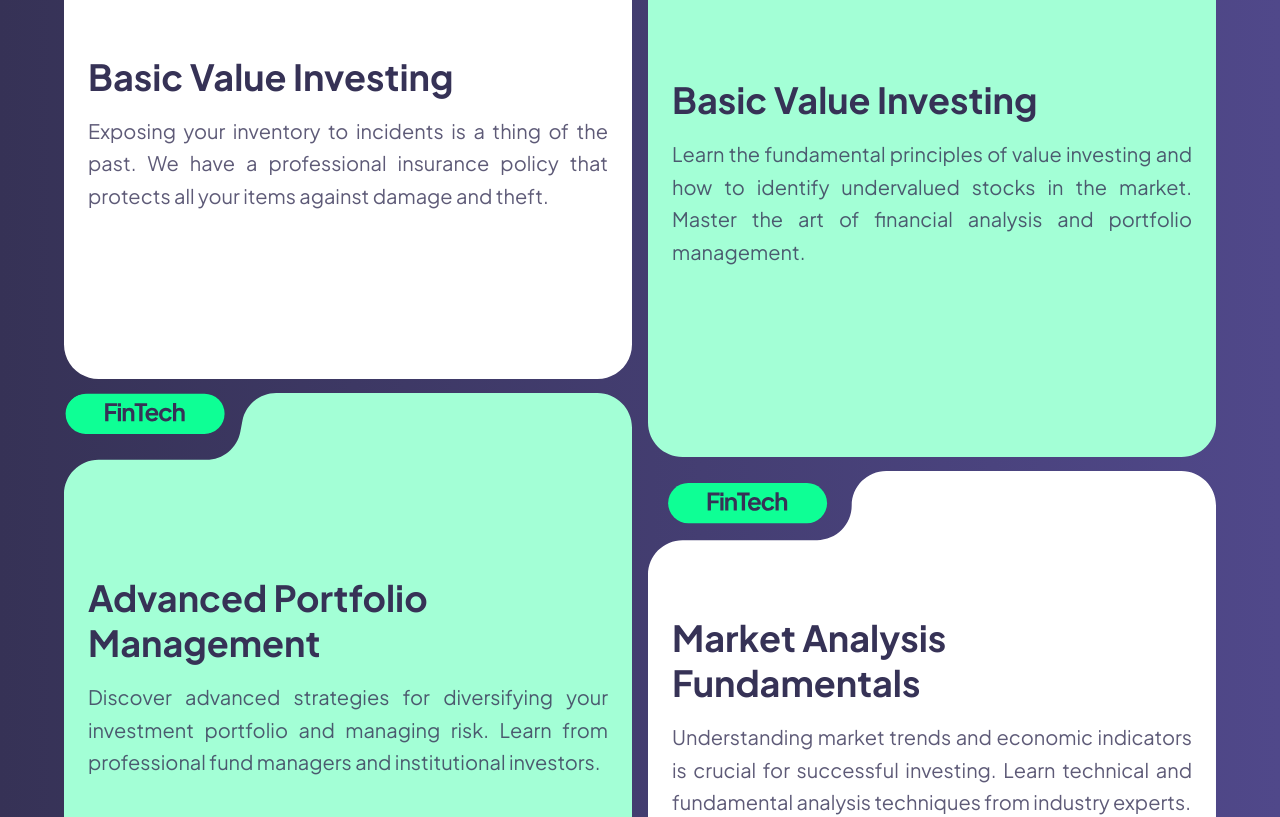
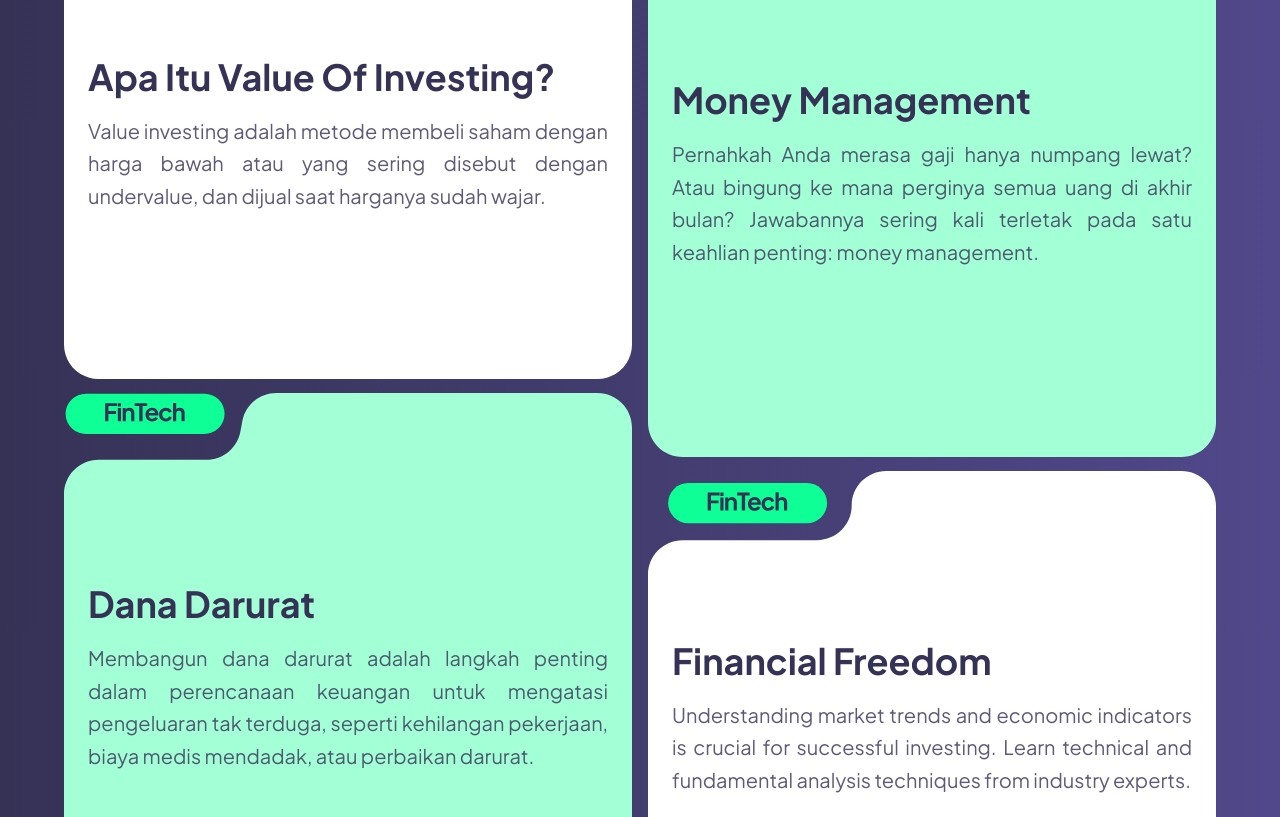
Before and after one commit to santaimany/CUANKI, a Next.js app: page /education in a window 1280 px wide. Shown: the part 896-1713 px from the top of the page. Built offline with nearby package versions, Linux system fonts and the light colour scheme.

Commit message:
feat: update Google OAuth callback handling to use access and refresh tokens, and adjust routing logic

```diff
--- a/src/components/dashboard/homepage/BalanceOverview.tsx
+++ b/src/components/dashboard/homepage/BalanceOverview.tsx
@@ -92,7 +92,7 @@ const BalanceOverview: React.FC<BalanceOverviewProps> = ({ userData, onRefresh }
 
           <div className="flex-1 text-center md:text-left">
             <p className="text-xs sm:text-sm md:text-base mb-1 sm:mb-2">Hai {firstName}!, ini uang kamu hari ini:</p>
-            <h2 className="text-2xl sm:text-3xl md:text-5xl lg:text-6xl xl:text-7xl font-bold mb-3 sm:mb-4">{budgetFormatted}</h2>
+            <h2 className="text-2xl sm:text-3xl md:text-5xl lg:text-6xl font-bold mb-3 sm:mb-4">{budgetFormatted}</h2>
             <div className="flex flex-col sm:flex-row gap-2 sm:gap-3">
               <button
                 onClick={() => handleOpenModal('income')}
--- a/src/data/educationData.ts
+++ b/src/data/educationData.ts
@@ -3,7 +3,7 @@ import { StaticImageData } from "next/image";
 
 export interface EducationItem {
   id: string;
-  title: string;
+  title?: string;
   image?: StaticImageData;
   description: string;
   content?: {
@@ -18,118 +18,150 @@ export interface EducationItem {
 export const educationData: EducationItem[] = [
   {
     id: "basic-value-investing-1",
-    title: "Basic Value Investing",
+    title: "Apa Itu Value Of Investing?",
     image: id1,
-    description: "Exposing your inventory to incidents is a thing of the past. We have a professional insurance policy that protects all your items against damage and theft.",
+    description:
+      "Value investing adalah metode membeli saham dengan harga bawah atau yang sering disebut dengan undervalue, dan dijual saat harganya sudah wajar.",
     content: {
-      introduction: "Value investing is one of the most proven investment strategies in financial history. Learn the fundamental principles that have made legendary investors like Warren Buffett and Benjamin Graham successful, and discover how to build long-term wealth through strategic investment decisions.",
+      introduction:
+        "Value investing adalah metode membeli saham dengan harga bawah atau yang sering disebut dengan undervalue, dan dijual saat harganya sudah wajar. Harga beli dianggap tidak wajar, karena sebenarnya perusahaan itu memiliki fundamental yang baik.",
       sections: [
         {
-          title: "Value Of Investing",
-          content: "Value investing is a time-tested investment strategy that focuses on buying undervalued securities and holding them for the long term. This approach, popularized by legendary investors like Benjamin Graham and Warren Buffett, emphasizes thorough fundamental analysis and patience. By understanding the intrinsic value of companies and purchasing their stocks when they trade below this value, investors can achieve superior returns while minimizing risk. The key principles include focusing on company fundamentals, maintaining a long-term perspective, and having the discipline to stick to your investment thesis even during market volatility."
+          title: "Apa Itu Value Of Investing?",
+          content:
+            "Dengan begitu, value investing tidak sekadar membeli saham dengan harga murah saja. Sebaliknya, investor harus melakukan analisis terlebih dulu terkait harga dan perusahaan, termasuk membaca laporan keuangannya.",
         },
         {
-          title: "Understanding Market Psychology",
-          content: "One of the core advantages of value investing is its ability to capitalize on market inefficiencies caused by emotional decision-making. Markets often overreact to both positive and negative news, creating opportunities for disciplined investors. When fear dominates the market, quality stocks may trade below their intrinsic value. Conversely, during periods of euphoria, stocks may become overvalued. Understanding these psychological cycles allows value investors to buy when others are selling and remain patient when others are chasing trends."
+          title: "",
+          content:
+            "Insting seorang value investor akan aktif ketika melihat laporan keuangan perusahaan sebenarnya bagus, namun sahamnya dijual dengan harga murah. Dari situ, value investor akan yakin suatu saat harga saham ini akan naik dan memutuskan untuk investasi di sana.",
         },
         {
-          title: "Financial Statement Analysis",
-          content: "Successful value investing requires the ability to analyze financial statements thoroughly. This includes understanding income statements, balance sheets, and cash flow statements. Key metrics to focus on include price-to-earnings ratios, price-to-book ratios, debt-to-equity ratios, and free cash flow generation. Additionally, investors should look for companies with strong competitive advantages, experienced management teams, and sustainable business models. The goal is to identify companies that are financially sound but temporarily undervalued by the market."
-        }
-      ]
-    }
+          title: "",
+          content:
+            "Untuk memulai strategi ini, kamu harus mencari saham yang “salah harga” berdasarkan laporan keuangannya. Kamu perlu melakukan teknik analisa investasi top-down, yaitu mulai dari fundamental perusahaan lalu mengamati pergerakan saham dan daya beli masyarakat.",
+        },
+      ],
+    },
   },
   {
     id: "basic-value-investing-2",
-    title: "Basic Value Investing",
+    title: "Money Management",
     image: id1,
-    description: "Learn the fundamental principles of value investing and how to identify undervalued stocks in the market. Master the art of financial analysis and portfolio management.",
+    description:
+      "Pernahkah Anda merasa gaji hanya numpang lewat? Atau bingung ke mana perginya semua uang di akhir bulan? Jawabannya sering kali terletak pada satu keahlian penting: money management.",
     content: {
-      introduction: "Take your value investing knowledge to the next level with advanced techniques and strategies. Learn how to identify undervalued stocks in the market and master the art of financial analysis and portfolio management through comprehensive lessons and practical examples.",
+      introduction:
+        "Pernahkah Anda merasa gaji hanya numpang lewat? Atau bingung ke mana perginya semua uang di akhir bulan? Jawabannya sering kali terletak pada satu keahlian penting: money management.",
       sections: [
         {
-          title: "Advanced Investment Strategies",
-          content: "This comprehensive course covers advanced value investing techniques including financial statement analysis, competitive moat evaluation, and risk assessment methodologies. Students will learn to identify quality companies trading at attractive valuations and develop the skills necessary to build a diversified investment portfolio that can weather market storms and generate consistent returns over time."
+          title: "Money Management Tips",
+          content:
+            "Pada dasarnya, money management adalah seni untuk mengambil alih kendali penuh atas keuangan Anda, mulai dari perencanaan, pengelolaan, hingga pengawasan demi mencapai tujuan hidup yang lebih besar. Ini bukan sekadar tentang berhenti boros, tetapi sebuah strategi cerdas untuk memaksimalkan potensi setiap rupiah agar dapat memberikan manfaat jangka panjang. Prosesnya melibatkan berbagai aktivitas penting seperti menyusun anggaran untuk memberi arah pada uang Anda, disiplin menabung dan berinvestasi untuk membangun masa depan, serta cermat melacak pengeluaran agar Anda selalu sadar akan kesehatan finansial Anda.",
         },
         {
-          title: "Building Investment Criteria",
-          content: "Developing a systematic approach to investment selection is crucial for long-term success. This involves creating specific criteria for evaluating potential investments, including minimum return requirements, maximum debt levels, and industry preferences. Successful value investors often use checklists to ensure they maintain discipline and avoid emotional decision-making. The course will teach you how to develop your own investment framework that aligns with your risk tolerance and financial goals."
+          title: "",
+          content:
+            "Keahlian ini sangat vital di berbagai skala. Dalam keuangan pribadi, ini menjadi kunci untuk mengatur anggaran rumah tangga, melunasi utang, dan membangun kekayaan secara bertahap. Sementara itu, dalam konteks bisnis, money management adalah jantung yang memompa kehidupan perusahaan, memastikan arus kas tetap sehat, mengendalikan modal, serta mengelola aset agar terus bertumbuh dan menghasilkan keuntungan.",
         },
-        {
-          title: "Risk Management and Diversification",
-          content: "While value investing focuses on buying quality companies at attractive prices, proper risk management is essential for preserving capital. This includes understanding position sizing, diversification across industries and geographies, and knowing when to sell. The course covers strategies for managing downside risk while maintaining the potential for significant upside returns. Students will learn how to construct portfolios that balance growth potential with capital preservation."
-        },
-        {
-          title: "Case Studies and Real-World Applications",
-          content: "Learn from historical examples of successful value investments and analyze what made them profitable. The course includes detailed case studies of companies that were once undervalued and eventually recognized by the market. Students will also examine failed investments to understand common pitfalls and how to avoid them. These real-world examples provide practical insights that can be applied to current market opportunities."
-        }
-      ]
-    }
+
+      ],
+    },
   },
   {
     id: "advanced-portfolio-management",
-    title: "Advanced Portfolio Management",
+    title: "Dana Darurat",
     image: id1,
-    description: "Discover advanced strategies for diversifying your investment portfolio and managing risk. Learn from professional fund managers and institutional investors.",
+    description:
+      "Membangun dana darurat adalah langkah penting dalam perencanaan keuangan untuk mengatasi pengeluaran tak terduga, seperti kehilangan pekerjaan, biaya medis mendadak, atau perbaikan darurat.",
     content: {
-      introduction: "Master the art of professional portfolio management with advanced strategies used by institutional investors and hedge funds. Discover sophisticated techniques for diversifying your investment portfolio, managing risk, and optimizing returns across different market conditions.",
+      introduction:
+        "",
       sections: [
         {
-          title: "Portfolio Optimization Techniques",
-          content: "Advanced portfolio management involves sophisticated techniques for asset allocation, risk management, and performance optimization. This course covers modern portfolio theory, factor-based investing, and alternative investment strategies. Students will learn how to construct efficient portfolios that maximize returns for a given level of risk, implement hedging strategies, and adapt their portfolios to changing market conditions."
+          title: "Membangun Dana Darurat",
+          content:
+            "Membangun dana darurat adalah langkah penting dalam perencanaan keuangan untuk mengatasi pengeluaran tak terduga, seperti kehilangan pekerjaan, biaya medis mendadak, atau perbaikan darurat. Berikut adalah panduan langkah demi langkah untuk membangun dana darurat Anda.",
         },
         {
-          title: "Asset Allocation Strategies",
-          content: "Strategic asset allocation is the foundation of successful portfolio management. This section covers how to determine the optimal mix of stocks, bonds, commodities, and alternative investments based on your investment goals, time horizon, and risk tolerance. Students will learn about dynamic asset allocation strategies that adjust to market conditions, as well as tactical allocation techniques used by professional fund managers to enhance returns and reduce volatility."
+          title: "1. Tentukan target dana darurat ",
+          content:
+            "Jumlah ideal dana darurat berbeda-beda tergantung status dan tanggungan Anda.Lajang: 3–6 kali pengeluaran bulanan.Menikah tanpa anak: 6 kali pengeluaran bulanan.Menikah dengan 1 anak: 9 kali pengeluaran bulanan.Menikah dengan 2 anak atau lebih: 12 kali pengeluaran bulanan.Wirausaha: 12 kali pengeluaran bulanan, karena pendapatan cenderung tidak tetap.",
         },
         {
-          title: "Risk Assessment and Management",
-          content: "Understanding and managing various types of investment risk is crucial for long-term portfolio success. The course covers systematic risk, unsystematic risk, liquidity risk, and currency risk. Students will learn how to measure portfolio risk using metrics such as Value at Risk (VaR), beta, and standard deviation. Advanced risk management techniques include the use of derivatives for hedging, correlation analysis, and stress testing portfolios under different market scenarios."
+          title: "2. Buat anggaran yang terperinci",
+          content:
+            "Periksa kembali anggaran bulanan Anda untuk mengetahui dengan jelas ke mana uang Anda pergi. Identifikasi pengeluaran yang tidak penting, seperti langganan yang jarang digunakan atau kebiasaan makan di luar, yang bisa dialokasikan untuk dana darurat. ",
         },
         {
-          title: "Performance Measurement and Attribution",
-          content: "Evaluating portfolio performance goes beyond simple return calculations. This section teaches students how to calculate risk-adjusted returns using metrics like the Sharpe ratio, Treynor ratio, and Jensen's alpha. Performance attribution analysis helps identify which investment decisions contributed most to portfolio returns. Students will also learn about benchmark selection, tracking error analysis, and how to present performance results to stakeholders effectively."
+          title: "3. Otomatiskan tabungan Anda",
+          content:
+            "Salah satu cara paling efektif adalah dengan mengotomatiskan tabungan Anda. Atur transfer otomatis dari rekening gaji Anda ke rekening dana darurat setiap bulan, segera setelah gajian. Perlakukan tabungan ini layaknya tagihan wajib lainnya. Anda bisa memulai dengan jumlah kecil, misalnya 5% atau 10% dari gaji, dan tingkatkan secara bertahap.",
         },
         {
-          title: "Alternative Investments and Strategies",
-          content: "Modern portfolios often include alternative investments to enhance returns and reduce correlation with traditional assets. This section covers real estate investment trusts (REITs), commodities, private equity, hedge funds, and cryptocurrency investments. Students will learn how to evaluate these alternative investments, understand their risk-return characteristics, and determine appropriate allocation levels within a diversified portfolio."
-        }
-      ]
-    }
+          title: "4. Simpan di tempat yang tepat",
+          content:
+            "Pilih rekening tabungan terpisah yang mudah diakses namun tidak terlalu mudah tergoda untuk digunakan. Hindari menyimpan dana darurat di rekening investasi atau pasar uang yang mungkin mengalami fluktuasi nilai.",
+        },
+          {
+          title: "5. Manfaatkan pendapatan tambahan",
+          content:
+            "Jika Anda menerima bonus, THR, atau penghasilan tambahan lainnya, alokasikan sebagian besar atau seluruhnya langsung ke dana darurat Anda untuk mempercepat pencapaian target. ",
+        },
+          {
+          title: "6. Kelola pengeluaran ekstra",
+          content:
+            "Saat menghadapi situasi darurat dan terpaksa menggunakan dana darurat, segera isi kembali setelah situasi berlalu. Selalu prioritaskan pengisian ulang dana darurat sebagai tujuan finansial utama",
+        },
+          {
+          title: "7. Periksa secara berkala",
+          content:
+            "Kebutuhan dana darurat dapat berubah seiring waktu. Jika Anda memiliki anak, membeli rumah, atau terjadi perubahan besar dalam hidup Anda, evaluasi kembali jumlah yang dibutuhkan dan sesuaikan target Anda.",
+        },
+      ],
+    },
   },
   {
     id: "market-analysis-fundamentals",
-    title: "Market Analysis Fundamentals",
+    title: "Financial Freedom",
     image: id1,
-    description: "Understanding market trends and economic indicators is crucial for successful investing. Learn technical and fundamental analysis techniques from industry experts.",
+    description:
+      "Understanding market trends and economic indicators is crucial for successful investing. Learn technical and fundamental analysis techniques from industry experts.",
     content: {
-      introduction: "Master the essential skills of market analysis with comprehensive training in both technical and fundamental analysis. Understanding market trends, economic indicators, and company valuations is crucial for successful investing. Learn proven techniques from industry experts and develop the analytical skills needed to make informed investment decisions.",
+      introduction:
+        "Master the essential skills of market analysis with comprehensive training in both technical and fundamental analysis. Understanding market trends, economic indicators, and company valuations is crucial for successful investing. Learn proven techniques from industry experts and develop the analytical skills needed to make informed investment decisions.",
       sections: [
         {
-          title: "Technical and Fundamental Analysis",
-          content: "Market analysis combines both technical and fundamental approaches to evaluate investment opportunities. Technical analysis focuses on price patterns, trading volumes, and market sentiment indicators, while fundamental analysis examines economic factors, company financials, and industry trends. This comprehensive approach enables investors to make more informed decisions by understanding both the quantitative and qualitative aspects of market movements."
+          title: "Apa itu Financial Freedom? ",
+          content:
+            "Market analysis combines both technical and fundamental approaches to evaluate investment opportunities. Technical analysis focuses on price patterns, trading volumes, and market sentiment indicators, while fundamental analysis examines economic factors, company financials, and industry trends. This comprehensive approach enables investors to make more informed decisions by understanding both the quantitative and qualitative aspects of market movements.",
         },
         {
           title: "Economic Indicators and Market Cycles",
-          content: "Understanding macroeconomic indicators is essential for predicting market movements and identifying investment opportunities. This section covers leading, lagging, and coincident indicators such as GDP growth, unemployment rates, inflation data, and central bank policies. Students will learn how these indicators influence different asset classes and how to use economic data to time market entries and exits. The course also explores market cycles, including bull and bear markets, and how to position portfolios accordingly."
+          content:
+            "Understanding macroeconomic indicators is essential for predicting market movements and identifying investment opportunities. This section covers leading, lagging, and coincident indicators such as GDP growth, unemployment rates, inflation data, and central bank policies. Students will learn how these indicators influence different asset classes and how to use economic data to time market entries and exits. The course also explores market cycles, including bull and bear markets, and how to position portfolios accordingly.",
         },
         {
           title: "Chart Patterns and Technical Indicators",
-          content: "Technical analysis relies on chart patterns and mathematical indicators to predict future price movements. Students will learn to identify common patterns such as head and shoulders, triangles, and flag formations. The course covers popular technical indicators including moving averages, RSI, MACD, and Bollinger Bands. Practical exercises will teach students how to combine multiple indicators to generate trading signals and how to set appropriate stop-loss and take-profit levels."
+          content:
+            "Technical analysis relies on chart patterns and mathematical indicators to predict future price movements. Students will learn to identify common patterns such as head and shoulders, triangles, and flag formations. The course covers popular technical indicators including moving averages, RSI, MACD, and Bollinger Bands. Practical exercises will teach students how to combine multiple indicators to generate trading signals and how to set appropriate stop-loss and take-profit levels.",
         },
         {
           title: "Industry and Sector Analysis",
-          content: "Different industries and sectors perform differently under various economic conditions. This section teaches students how to analyze industry trends, competitive dynamics, and regulatory environments that affect sector performance. Students will learn to identify which sectors tend to outperform during different phases of the economic cycle and how to use sector rotation strategies to enhance portfolio returns. The course also covers how to evaluate industry-specific metrics and ratios."
+          content:
+            "Different industries and sectors perform differently under various economic conditions. This section teaches students how to analyze industry trends, competitive dynamics, and regulatory environments that affect sector performance. Students will learn to identify which sectors tend to outperform during different phases of the economic cycle and how to use sector rotation strategies to enhance portfolio returns. The course also covers how to evaluate industry-specific metrics and ratios.",
         },
         {
           title: "Market Sentiment and Behavioral Finance",
-          content: "Market sentiment plays a crucial role in short-term price movements and can create opportunities for contrarian investors. This section explores behavioral finance concepts such as herding behavior, loss aversion, and confirmation bias. Students will learn how to measure market sentiment using indicators like the VIX, put-call ratios, and insider trading data. Understanding these psychological factors helps investors avoid common behavioral traps and capitalize on market inefficiencies caused by emotional decision-making."
+          content:
+            "Market sentiment plays a crucial role in short-term price movements and can create opportunities for contrarian investors. This section explores behavioral finance concepts such as herding behavior, loss aversion, and confirmation bias. Students will learn how to measure market sentiment using indicators like the VIX, put-call ratios, and insider trading data. Understanding these psychological factors helps investors avoid common behavioral traps and capitalize on market inefficiencies caused by emotional decision-making.",
         },
         {
           title: "Global Markets and Currency Analysis",
-          content: "In today's interconnected world, understanding global markets and currency movements is essential for comprehensive market analysis. This section covers how international events, trade policies, and currency fluctuations affect domestic markets. Students will learn to analyze foreign exchange rates, understand the impact of global economic policies, and identify opportunities in international markets. The course also addresses the risks and benefits of international diversification and currency hedging strategies."
-        }
-      ]
-    }
-  }
+          content:
+            "In today's interconnected world, understanding global markets and currency movements is essential for comprehensive market analysis. This section covers how international events, trade policies, and currency fluctuations affect domestic markets. Students will learn to analyze foreign exchange rates, understand the impact of global economic policies, and identify opportunities in international markets. The course also addresses the risks and benefits of international diversification and currency hedging strategies.",
+        },
+      ],
+    },
+  },
 ];
```
Also changed, not shown: src/app/auth/google/callback/page.tsx (+6 -4 lines), src/lib/services/authService.ts (line endings or trailing spaces).
